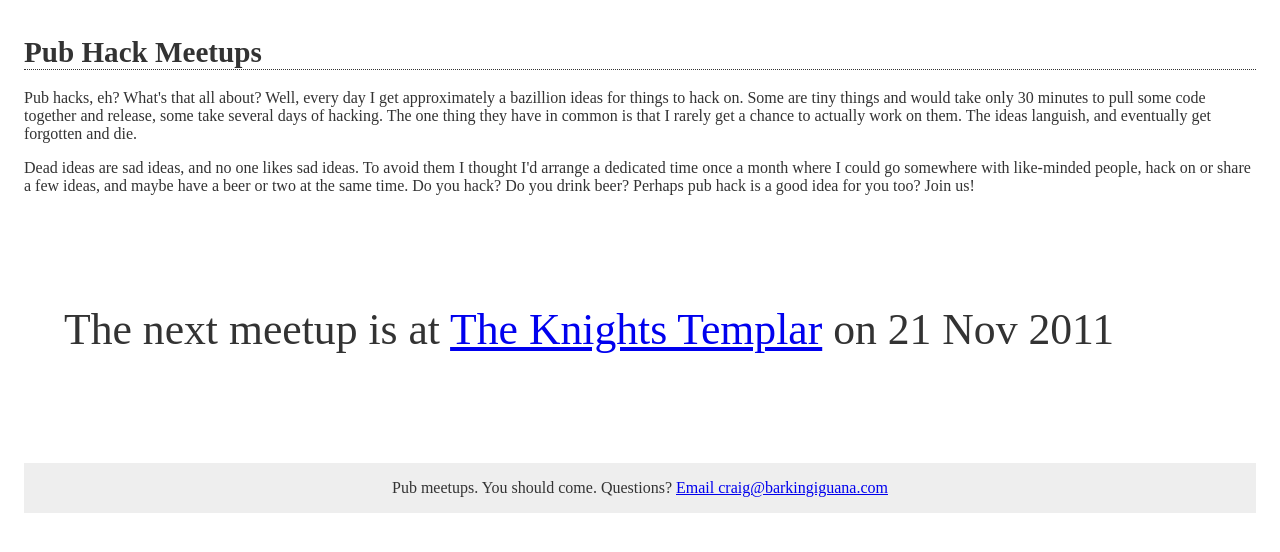
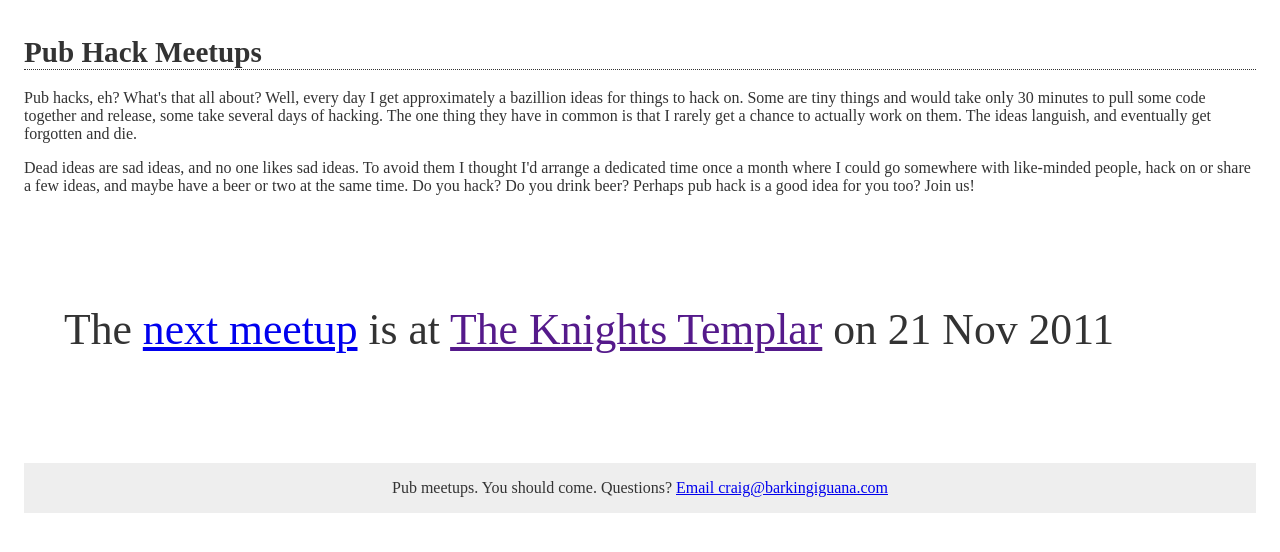
Before and after one commit to craigw/pub-hack, a Jekyll site: the page built from index.html, in a window 1280 px wide. Shown: the top 552 px of the page. Built offline with Jekyll 4.4.1, drawn with Linux system fonts in a browser that asks for light colours; a style sheet for code colours, icons or effects is not loaded.

Commit message:
Make the pub name link directly to the pub for the next meetup.

```diff
--- a/index.html
+++ b/index.html
@@ -11,7 +11,7 @@ layout: page
   {% for meetup in site.posts %}
     {% if forloop.first %}
       <li class="most_recent meetup">
-       The next meetup is at <a class="permalink title" href="/pub-hack{{ meetup.url }}">{{ meetup.pub_name }}</a> on <span class="date">{{ meetup.date | date_to_string }}</span>
+       The <a href="permalink" href="/pub-hack{{ meetup.url }}">next meetup</a> is at <a class="permalink title" href="{{ meetup.pub_url }}">{{ meetup.pub_name }}</a> on <span class="date">{{ meetup.date | date_to_string }}</span>
       </li>
     {% else %}
       <li class="past meetup">
```
